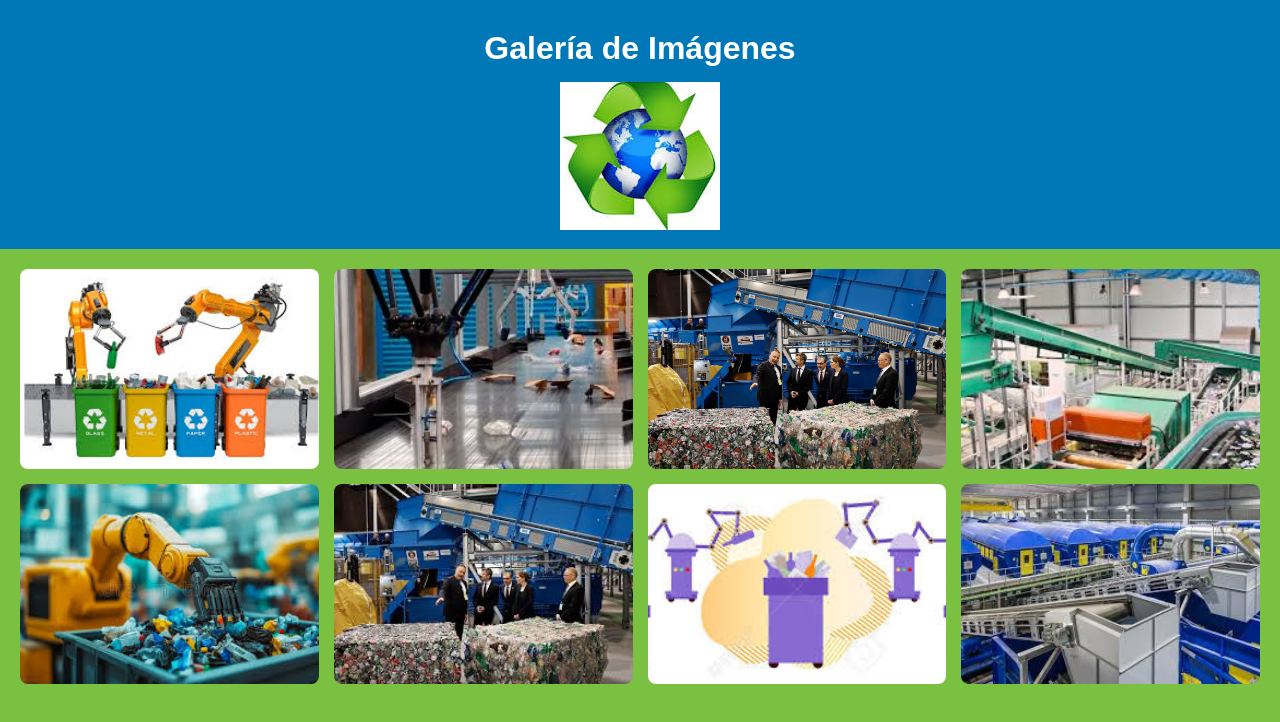
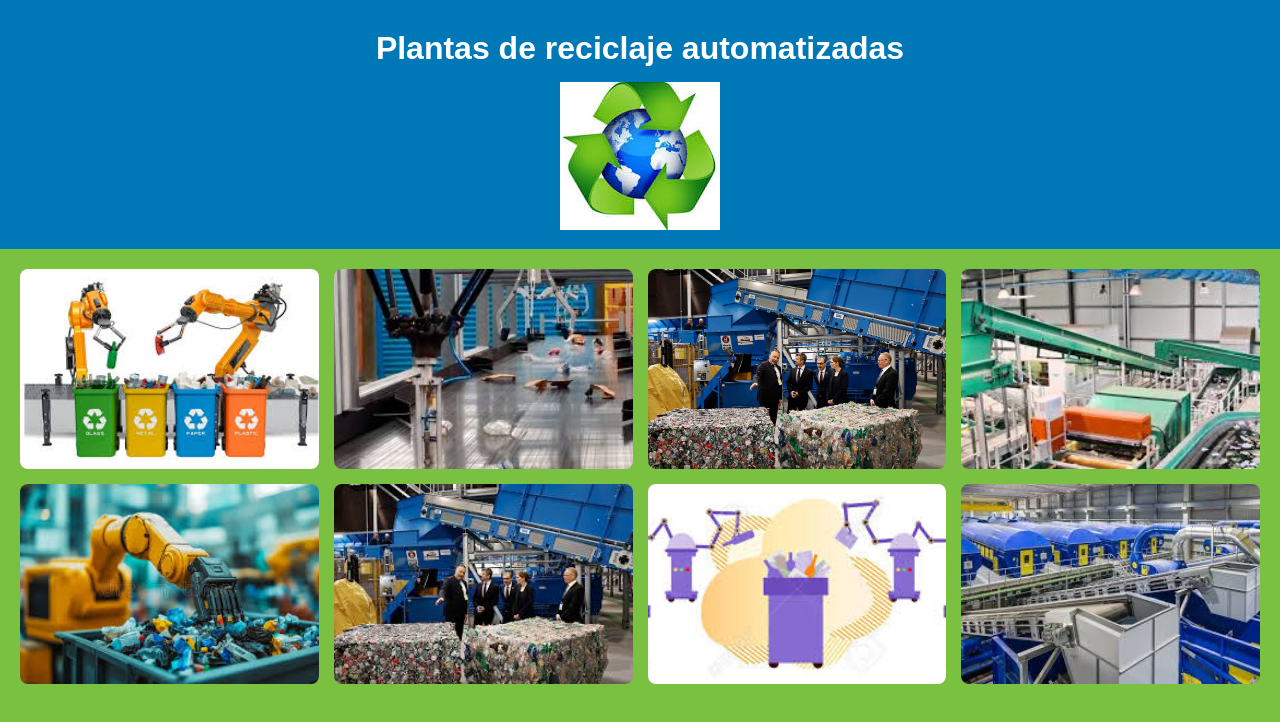
Before and after one commit to julianavilchez28-lab/galleria2, a plain HTML site: page index.html in a window 1280 px wide. Drawn offline with Linux system fonts and the light colour scheme; files whose address does not match are found by name.

Commit message:
Update index.html

```diff
--- a/index.html
+++ b/index.html
@@ -8,7 +8,7 @@
 </head>
 <body>
     <header>
-         <h1>Galería de Imágenes</h1>
+         <h1>Plantas de reciclaje automatizadas</h1>
          <img src="images/descarga  logo.jfif" alt="">
     </header>
 
@@ -24,4 +24,5 @@
     <img src="descarga 8.jfif" alt="Imagen 8">
   </div>
 </body>
+
 </html>
```
